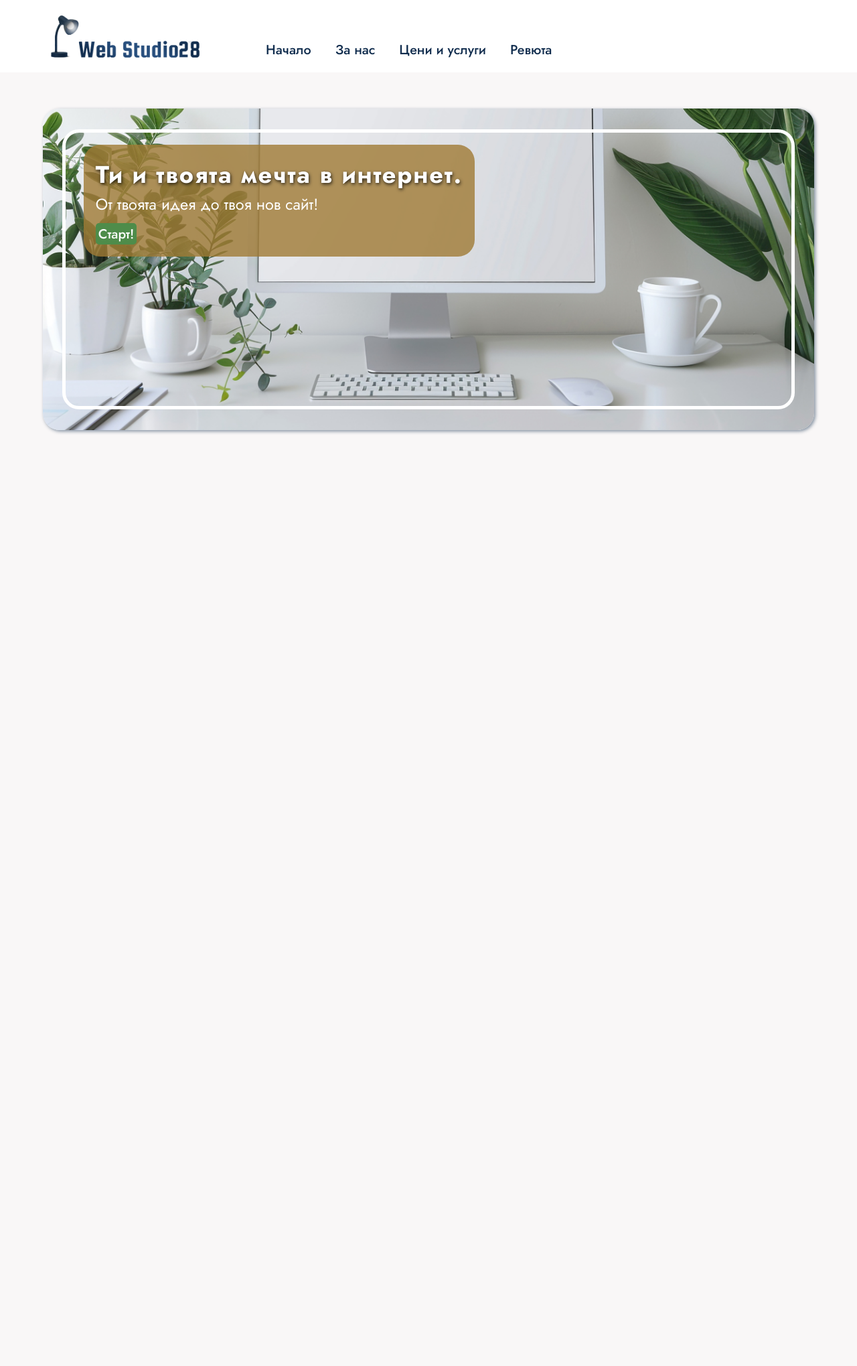
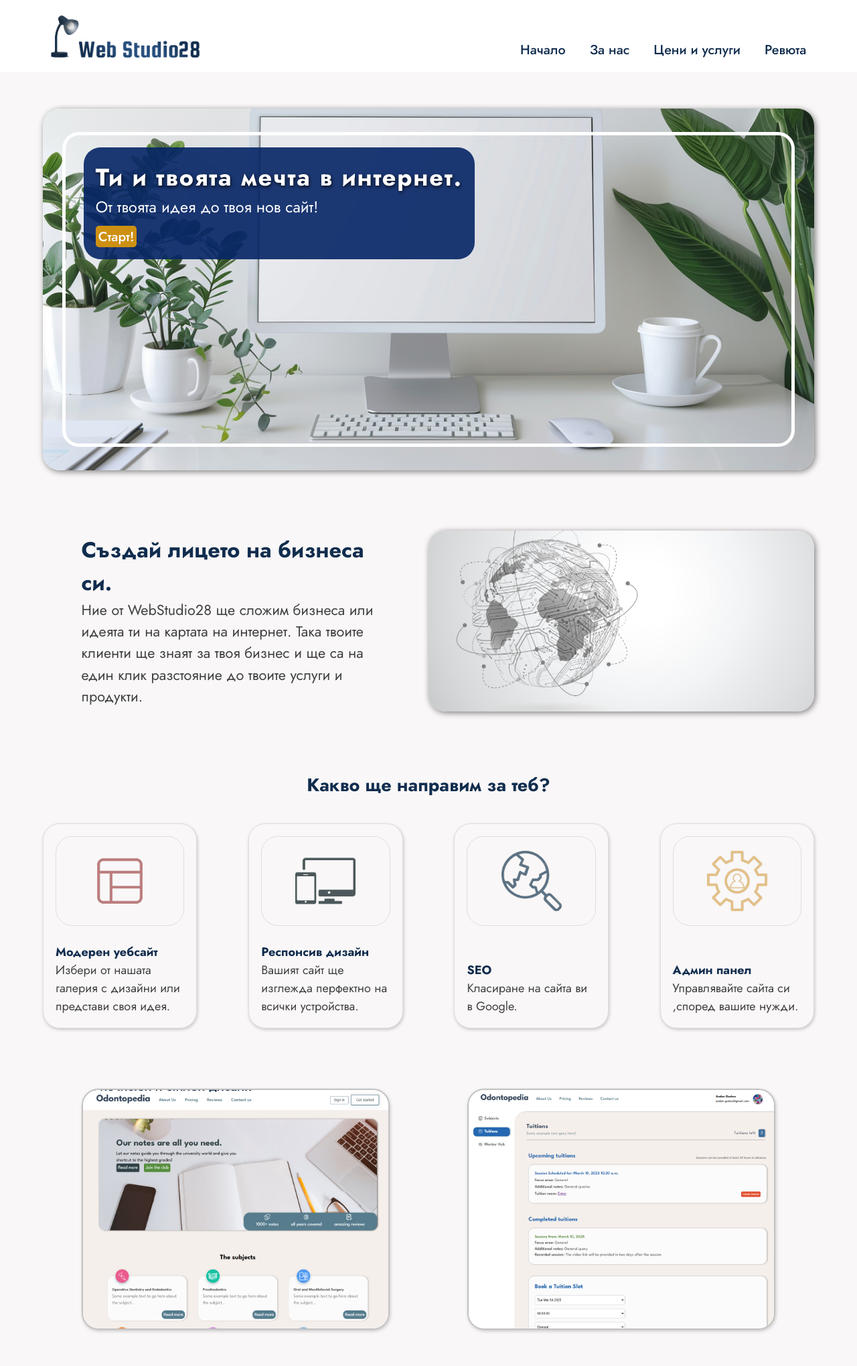
Before and after one commit to AndonGoshev/webstudio28, a Django app: page / in a window 1280 px wide. Shown: the whole page at 67% size. Before the commit the page ends 647 px from the top, so only its background shows below. Run offline with Django 5.2, Linux system fonts and the light colour scheme.

Commit message:
Home page under construction

```diff
--- a/static/css/base/base.css
+++ b/static/css/base/base.css
@@ -27,4 +27,9 @@ html, body {
 main {
     background-color: #F9F7F7;
     min-height: 100vh;
+    color: #404040;
 }
+
+h1, h2, h3, h4, h5, h6 {
+    color: #112D4E;
+}
--- a/static/css/base/header/header.css
+++ b/static/css/base/header/header.css
@@ -6,6 +6,7 @@ header {
 #header-wrapper {
     width: 100%;
     display: flex;
+    justify-content: space-between;
     align-items: center;
     gap: 5em;
 }
--- /dev/null
+++ b/static/css/common/home/features-section.css
@@ -0,0 +1,96 @@
+#features-wrapper {
+    width: 90%;
+    display: flex;
+    flex-direction: column;
+    align-items: center;
+    gap: 2em;
+}
+
+#features-cards {
+    width: 100%;
+    display: flex;
+    justify-content: space-between;
+}
+
+.feature-card {
+    padding: 1em;
+    width: 20%;
+    min-height: 17em;
+    background-color: #F9F7F7;
+    box-shadow: 1px 2px 5px rgba(0, 0, 0, 0.2);
+    display: flex;
+    flex-direction: column;
+    justify-content: space-between;
+    border-radius: 25px;
+     border: 1px solid #dfdede;
+}
+
+.feature-icon-container {
+    height: 50%;
+    display: flex;
+    align-items: center;
+    justify-content: center;
+    border-radius: 25px;
+    border: 1px solid #dfdede;
+}
+
+.feature-icon {
+    width: 5em;
+    height: 5em;
+}
+
+.feature-icon img {
+    width: 100%;
+    height: 100%;
+}
+
+/*.feature-text {*/
+/*    display: flex;*/
+/*    flex-direction: column;*/
+/*    justify-content: flex-start;*/
+/*    height: 50%;*/
+/*}*/
+
+#simple-complex-container {
+    margin-top: 3em;
+    width: 100%;
+    height: 20em;
+    display: flex;
+    align-items: center;
+    justify-content: space-evenly;
+}
+
+.simple-complex-card {
+    height: 100%; /* Fixed height */
+    width: 40%;
+    overflow-y: auto; /* Allow scrolling */
+    position: relative;
+    border-radius: 25px;
+    box-shadow: 1px 2px 5px rgba(0, 0, 0, 0.2);
+    border: 2px solid #c3c2c2;
+}
+
+/* Hide scrollbar for WebKit browsers */
+.simple-complex-card::-webkit-scrollbar {
+    display: none;
+}
+
+/* Optional: Hide scrollbar for Firefox */
+.simple-complex-card {
+    scrollbar-width: none;
+}
+
+/* Image settings */
+.simple-complex-image img {
+    width: 100%;
+    display: block;
+    object-fit: cover;
+}
+
+.simple-complex-text-container {
+    width: 100%;
+    position: absolute;
+    top: -5%;
+    left: 50%;
+    transform: translateX(-50%);
+}
--- a/static/css/common/home/home.css
+++ b/static/css/common/home/home.css
@@ -1,8 +1,8 @@
 #home-wrapper {
     padding: 3em 0;
     width: 100%;
-    height: 100%;
     display: flex;
     flex-direction: column;
     align-items: center;
+    gap: 5em;
 }
--- /dev/null
+++ b/static/css/common/home/secondary-section.css
@@ -0,0 +1,52 @@
+#secondary-section-wrapper {
+    width: 90%;
+    height: 15em;
+}
+
+#secondary-section {
+    width: 100%;
+    height: 100%;
+    display: flex;
+}
+
+
+
+
+#secondary-left-section {
+    order: 2;
+    width: 50%;
+    border-radius: 25px;
+    box-shadow: 2px 2px 10px rgba(0, 0, 0, 0.5);
+    overflow: hidden;
+}
+
+#secondary-left-section img {
+    width: 100%;
+    height: 100%;
+    object-fit: cover;
+}
+
+
+
+
+#secondary-right-section {
+    order: 1;
+    width: 50%;
+    height: 100%;
+    display: flex;
+    justify-content: center;
+    align-items: center;
+}
+
+#secondary-right-section h2 {
+    color: #112D4E;
+    font-size: 1.8em;
+}
+
+#secondary-right-section p {
+    font-size: 1.2em;
+}
+
+#secondary-text-container {
+    width: 80%;
+}
--- a/static/css/common/home/welcoming-section.css
+++ b/static/css/common/home/welcoming-section.css
@@ -1,13 +1,13 @@
 #welcoming-section-wrapper {
     position: relative;
     width: 90%;
-    height: 60vh;
+    height: 30em;
     border-radius: 25px;
     display: flex;
     flex-direction: column;
     justify-content: center;
     align-items: center;
-    box-shadow: 2px 2px 5px rgba(17, 45, 78, 0.5);
+    box-shadow: 2px 2px 10px rgba(0, 0, 0, 0.5);
 }
 
 #welcoming-section {
@@ -15,6 +15,7 @@
     height: 87%;
     border: 5px solid white;
     border-radius: 25px;
+    z-index: 1;
 }
 
 #welcoming-left-container {
@@ -41,7 +42,7 @@
     font-size: 1.1em;
     font-weight: 500;
     text-decoration: none;
-    background-color: #4e8c4a;
+    background-color: #cd9013;
     color: #fff;
     padding: 0.1em 0.2em;
     border-radius: 5px;
@@ -49,7 +50,7 @@
 
 #left-text-container {
     position: absolute;
-    background-color: rgba(161, 123, 53, 0.8);
+    background-color: rgba(6, 37, 103, 0.9);
     padding: 1em;
     border-radius: 25px;
 }
--- a/static/css/styles.css
+++ b/static/css/styles.css
@@ -5,3 +5,5 @@
 @import "base/footer/footer.css";
 @import "common/home/home.css";
 @import "common/home/welcoming-section.css";
+@import "common/home/secondary-section.css";
+@import "common/home/features-section.css";
--- /dev/null
+++ b/templates/common/home/features-section.html
@@ -0,0 +1,146 @@
+{% load static %}
+<div id="features-wrapper">
+
+    <div id="features-heading-section">
+
+        <h2>Какво ще направим за теб?</h2>
+
+
+    </div>
+
+    <div id="features-cards">
+
+        <div class="feature-card">
+
+            <div class="feature-icon-container">
+
+                <div class="feature-icon">
+                    <img src="{% static 'images/modern.png' %}">
+                </div>
+
+            </div>
+
+            <div class="feature-text">
+
+                <h4>Модерен уебсайт</h4>
+                <p>Избери от нашата галерия с дизайни или представи своя идея.</p>
+
+            </div>
+
+        </div>
+
+        <div class="feature-card">
+
+            <div class="feature-icon-container">
+
+                <div class="feature-icon">
+                    <img src="{% static 'images/responsive.png' %}">
+                </div>
+
+            </div>
+
+            <div class="feature-text">
+
+                <h4>Респонсив дизайн</h4>
+                <p>Вашият сайт ще изглежда перфектно на всички устройства.</p>
+
+            </div>
+
+        </div>
+
+        <div class="feature-card">
+
+            <div class="feature-icon-container">
+
+                <div class="feature-icon">
+                    <img src="{% static 'images/seo.png' %}">
+                </div>
+
+            </div>
+
+            <div class="feature-text">
+
+                <h4>SEO</h4>
+                <p>Класиране на сайта ви в Google.</p>
+
+            </div>
+
+        </div>
+
+        <div class="feature-card">
+
+            <div class="feature-icon-container">
+
+                <div class="feature-icon">
+                    <img src="{% static 'images/admin-panel.png' %}">
+                </div>
+
+            </div>
+
+            <div class="feature-text">
+
+                <h4>Админ панел</h4>
+                <p>Управлявайте сайта си ,според вашите нужди.</p>
+
+            </div>
+
+        </div>
+
+    </div>
+
+    <div id="simple-complex-container">
+
+        <div class="simple-complex-card">
+
+            <div class="simple-complex-image">
+
+                <img src="{% static 'images/simple.png' %}">
+
+            </div>
+
+            <div class="simple-complex-text-container">
+
+                <h4>От изчистен и стилен дизайн</h4>
+
+            </div>
+
+        </div>
+
+        <div id="simple-to-complex-arrow">
+
+            <img>
+
+        </div>
+
+        <div class="simple-complex-card">
+
+            <div class="simple-complex-image">
+
+                <img src="{% static 'images/complex.png' %}">
+
+            </div>
+
+        </div>
+
+    </div>
+
+</div>
+
+
+<script>
+
+    document.addEventListener("DOMContentLoaded", function () {
+    const card = document.querySelector(".simple-complex-card");
+
+    card.addEventListener("wheel", function (event) {
+        const isAtTop = card.scrollTop === 0;
+        const isAtBottom = card.scrollTop + card.clientHeight >= card.scrollHeight;
+
+        if ((event.deltaY < 0 && isAtTop) || (event.deltaY > 0 && isAtBottom)) {
+            event.preventDefault(); // Prevent page scrolling
+        }
+    }, { passive: false }); // Prevent default scroll behavior
+});
+
+
+</script>
--- a/templates/common/home/home.html
+++ b/templates/common/home/home.html
@@ -1,4 +1,5 @@
 {% extends 'base/base.html' %}
+{% load static %}
 
 {% block title %}
     Web Studio 28
@@ -8,11 +9,33 @@
 
     <div id="home-wrapper">
 
+        {% include 'common/home/welcoming-section.html' %}
 
-        {% include 'common/home/welcoming-section.html' %}
+        {% include 'common/home/secondary-section.html' %}
+
+        {% include 'common/home/features-section.html' %}
 
 
     </div>
 
 
 {% endblock %}
+
+
+
+{#<video autoplay loop muted playsinline class="background-video">#}
+{#    <source src="{% static 'images/background-video.mp4' %}" type="video/mp4">#}
+{#    Your browser does not support the video tag.#}
+{#</video>#}
+{##}
+{#.background-video {#}
+{#position: absolute;#}
+{#top: 50%;#}
+{#left: 50%;#}
+{#width: 100%;#}
+{#height: 100%;#}
+{#object-fit: cover;#}
+{#background-position: center;#}
+{#transform: translate(-50%, -50%);#}
+{#/*z-index: 5;*/#}
+{#}#}
--- /dev/null
+++ b/templates/common/home/secondary-section.html
@@ -0,0 +1,27 @@
+{% load static %}
+<div id="secondary-section-wrapper">
+
+
+    <div id="secondary-section">
+
+        <div id="secondary-left-section">
+
+            <img src="{% static 'images/secondary1.jpg' %}">
+
+        </div>
+
+        <div id="secondary-right-section">
+
+            <div id="secondary-text-container">
+
+                <h2>Създай лицето на бизнеса си.</h2>
+                <p>Ние от WebStudio28 ще сложим бизнеса или идеята ти на картата на интернет. Така твоите клиенти ще знаят за твоя бизнес и ще са на един клик разстояние до твоите услуги и продукти.</p>
+
+            </div>
+
+        </div>
+
+    </div>
+
+
+</div>
```
Also changed, not shown: static/images/admin-panel.png (added), static/images/complex.png (added), static/images/modern.png (added), static/images/responsive.png (added), static/images/secondary.jpg (added), static/images/secondary1.jpg (added), static/images/seo.png (added), static/images/simple.png (added), 1 other file.
